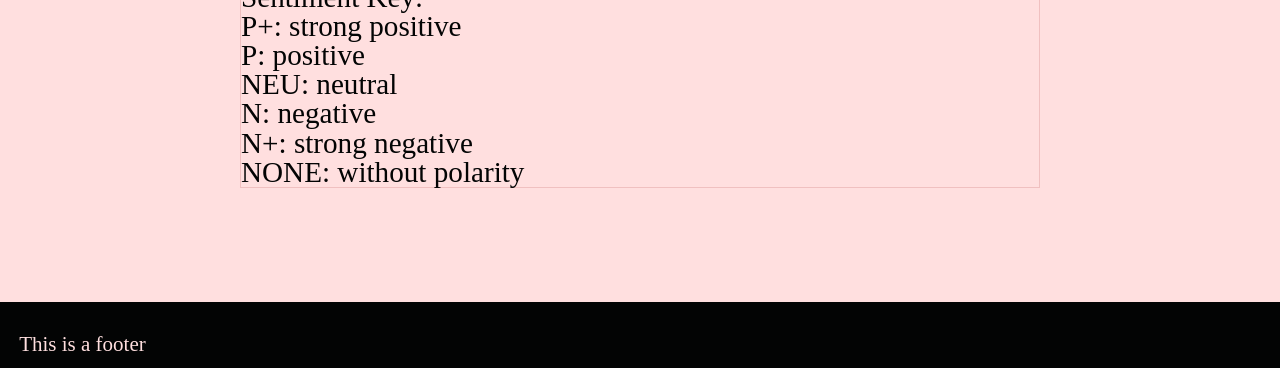
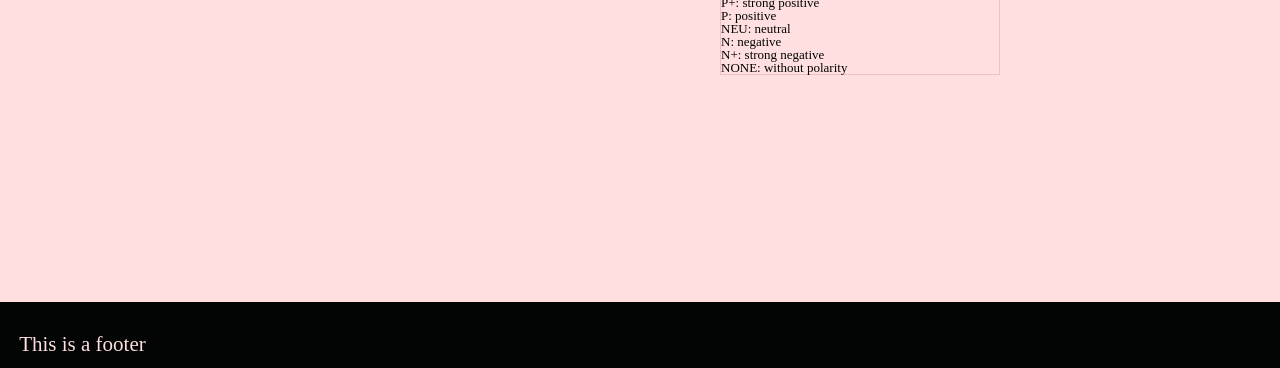
Before and after one commit to Loromi/evaluate-news-nlp, a website built with webpack: page src/client/views/index.html in a window 1280 px wide. Shown: the part 432-800 px from the top of the page. Built offline with nearby package versions, Linux system fonts and the light colour scheme; no server answers.

Commit message:
style: added flex

```diff
--- a/src/client/styles/results.scss
+++ b/src/client/styles/results.scss
@@ -1,5 +1,16 @@
+#results {
+    display: flex;
+}
+
+#latestEntry {
+    justify-content: left;
+    width: 60%;
+}
+
 #scoreKey {
+    justify-content: right;
+    width: 35%;
     border: 1px solid #f0c0c0;
+    font-size: small;
     font-weight: lighter;
-    font-size: smaller;
 }
```
Also changed, not shown: src/client/views/index.html (+1 -1 lines).
